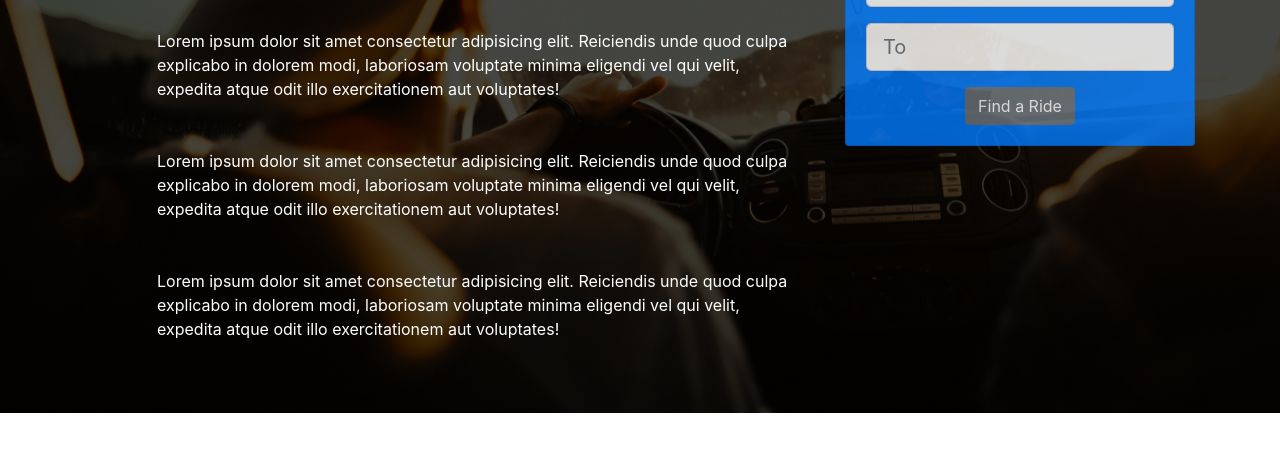
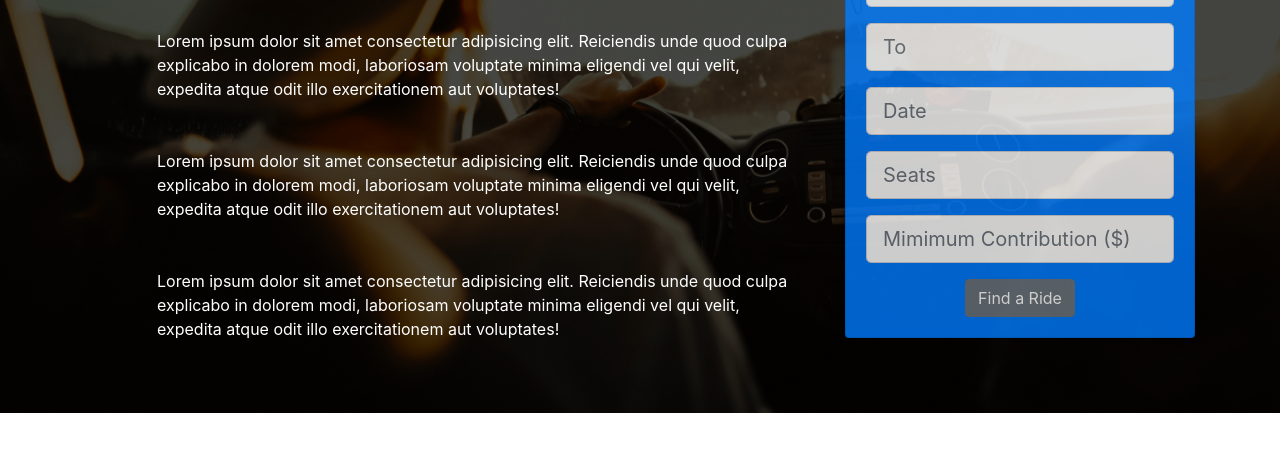
Before and after one commit to dkim85/SchoolPool, a website: page index.html in a window 1280 px wide. Shown: the part 287-738 px from the top of the page. Drawn offline with nearby package versions, Linux system fonts and the light colour scheme.

Commit message:
Updates to the Post a Ride
More feild added to the post a ride page and photos now work

```diff
--- a/assets/style.css
+++ b/assets/style.css
@@ -8,7 +8,7 @@
 }
 
 #home-section{
-    background:url(/images/carpooling.jpeg) no-repeat;
+    background:url(../images/carpooling.jpeg) no-repeat;
     background-size: cover;
     background-attachment: fixed;
     min-height:700px;
--- a/index.html
+++ b/index.html
@@ -7,8 +7,8 @@
     <meta name="viewport" content="width=device-width, initial-scale=1, shrink-to-fit=no">
 
     <!-- css ref -->
-    <link rel="stylesheet"  href="assets/reset.css">
-    <link rel="stylesheet"  href="assets/style.css">
+    <link rel="stylesheet" href="assets/reset.css">
+    <link rel="stylesheet" href="assets/style.css">
 
     <!-- Bootstrap CSS -->
     <link rel="stylesheet" href="https://maxcdn.bootstrapcdn.com/bootstrap/4.0.0/css/bootstrap.min.css" integrity="sha384-Gn5384xqQ1aoWXA+058RXPxPg6fy4IWvTNh0E263XmFcJlSAwiGgFAW/dAiS6JXm"
@@ -30,16 +30,14 @@
 
     <nav class="navbar navbar-expand-sm bg-dark navbar-dark fixed-top">
         <div class="container">
-            <button class="navbar-toggler" data-toggle="collapse"
-            data-target="#navbarCollapse">
+            <button class="navbar-toggler" data-toggle="collapse" data-target="#navbarCollapse">
                 <span class="navbar-toggler-icon">
                 </span>
             </button>
-            <a href="danindex.html" class="navbar-brand">SchoolPool</a>
+            <a href="index.html" class="navbar-brand">SchoolPool</a>
             <div class="collapse navbar-collapse" id="navbarCollapse">
                 <ul class="navbar-nav ml-auto">
-                    <a class="mr-5 btn btn-primary" href="#offerRide"
-                    role="button">Offer a ride</a>
+                    <a class="mr-5 btn btn-primary" href="#offerRide" role="button">Offer a ride</a>
                     <li class="nav-item">
                         <a href="#signUp" class="nav-link">Sign Up</a>
                     </li>
@@ -59,14 +57,16 @@
                     <div class="row">
                         <div class="col-lg-8 d-none d-lg-block">
                             <h1 class="display-4">
-                                Make Every Trip to College<br>
-                                A Smart Trip</h1>
+                                Make Every Trip to College
+                                <br> A Smart Trip</h1>
                             <div class="d-flex flex-row">
                                 <div class="p-4 align-self-start">
                                     <i class="fa fa-check"></i>
                                 </div>
                                 <div class="p-4 align-self-end">
-                                    Lorem ipsum dolor sit amet consectetur adipisicing elit. Reiciendis unde quod culpa explicabo in dolorem modi, laboriosam voluptate minima eligendi vel qui velit, expedita atque odit illo exercitationem aut voluptates!
+                                    Lorem ipsum dolor sit amet consectetur adipisicing elit. Reiciendis unde quod culpa explicabo in dolorem modi, laboriosam
+                                    voluptate minima eligendi vel qui velit, expedita atque odit illo exercitationem aut
+                                    voluptates!
                                 </div>
                             </div>
 
@@ -75,7 +75,9 @@
                                     <i class="fa fa-check"></i>
                                 </div>
                                 <div class="p-4 align-self-end">
-                                    Lorem ipsum dolor sit amet consectetur adipisicing elit. Reiciendis unde quod culpa explicabo in dolorem modi, laboriosam voluptate minima eligendi vel qui velit, expedita atque odit illo exercitationem aut voluptates!
+                                    Lorem ipsum dolor sit amet consectetur adipisicing elit. Reiciendis unde quod culpa explicabo in dolorem modi, laboriosam
+                                    voluptate minima eligendi vel qui velit, expedita atque odit illo exercitationem aut
+                                    voluptates!
                                 </div>
                             </div>
 
@@ -84,7 +86,9 @@
                                     <i class="fa fa-check"></i>
                                 </div>
                                 <div class="p-4 align-self-end">
-                                    Lorem ipsum dolor sit amet consectetur adipisicing elit. Reiciendis unde quod culpa explicabo in dolorem modi, laboriosam voluptate minima eligendi vel qui velit, expedita atque odit illo exercitationem aut voluptates!
+                                    Lorem ipsum dolor sit amet consectetur adipisicing elit. Reiciendis unde quod culpa explicabo in dolorem modi, laboriosam
+                                    voluptate minima eligendi vel qui velit, expedita atque odit illo exercitationem aut
+                                    voluptates!
                                 </div>
                             </div>
                         </div>
@@ -94,15 +98,21 @@
                                     <h3>Find a Carpooling Ride to Your College Now!</h3>
                                     <form>
                                         <div class="form-group">
-                                        <input type="text" class="form-control form-control-lg"
-                                        placeholder="From">
+                                            <input type="text" class="form-control form-control-lg" placeholder="From">
                                         </div>
                                         <div class="form-group">
-                                        <input type="text" class="form-control form-control-lg"
-                                        placeholder="To">
+                                            <input type="text" class="form-control form-control-lg" placeholder="To">
                                         </div>
-                                    <a class="btn btn-secondary" href="#findaride"
-                                     role="button">Find a Ride</a>
+                                        <div class="form-group">
+                                            <input type="text" class="form-control form-control-lg" placeholder="Date">
+                                        </div>
+                                        <div class="form-group">
+                                            <input type="text" class="form-control form-control-lg" placeholder="Seats">
+                                        </div>
+                                        <div class="form-group">
+                                            <input type="text" class="form-control form-control-lg" placeholder="Mimimum Contribution ($)">
+                                        </div>
+                                        <a class="btn btn-secondary" href="#findaride" role="button">Find a Ride</a>
                                         </button>
                                     </form>
                                 </div>
```
Also changed, not shown: public/index.html (+1 -0 lines). Lines whose indentation alone changed are shown as unchanged.
